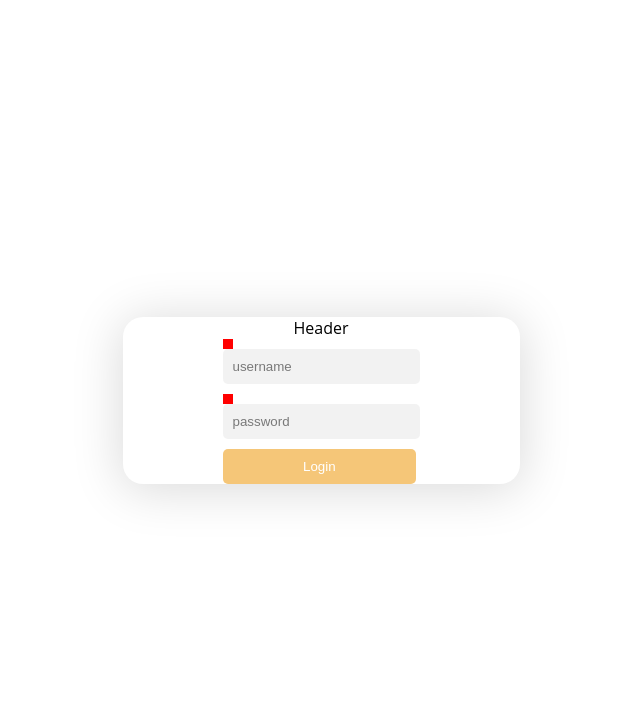
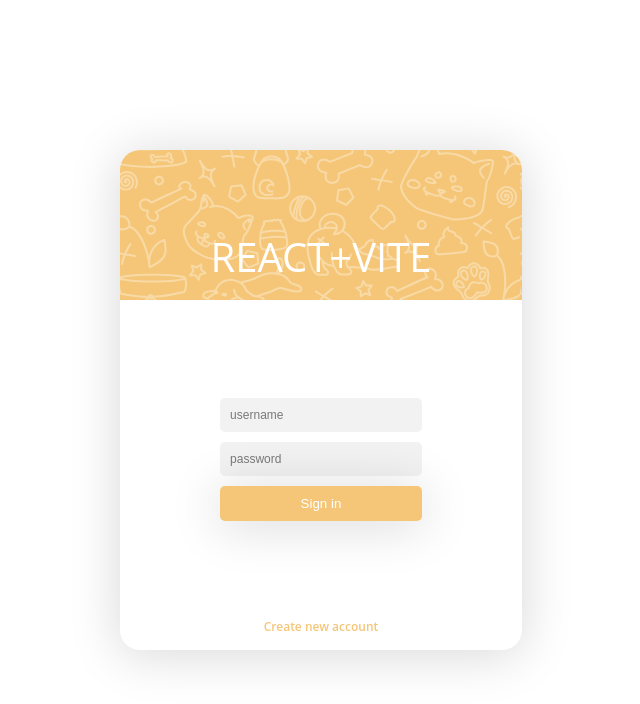
Before and after one commit to MuratFaizulla/react-template, a React (Vite) app: page / in a window 1280 px wide. Shown: the top 704 px of the page, without its empty margins (319-959 px from the left). Built offline with nearby package versions, Linux system fonts and the light colour scheme.

Commit message:
feat(auth): enhance LoginPage and form components
- improved LoginPage layout
- migrated styles to CSS modules
- added reusable PasswordInput

```diff
--- a/src/common/buttons/Button/Button.css
+++ /dev/null
@@ -1,7 +0,0 @@
-button {
-  padding: 10px 80.5px;
-  background-color: #f5c678;
-  color: white;
-  border: none;
-  border-radius: 5px;
-}
--- /dev/null
+++ b/src/common/buttons/Button/Button.module.css
@@ -0,0 +1,18 @@
+.button {
+  padding: 10px 80.5px;
+  background-color: #f5c678;
+  box-shadow: 0px 4px 50px 2px rgba(0, 0, 0, 0.15);
+  color: white;
+  border: none;
+  border-radius: 5px;
+  cursor: pointer;
+}
+
+.button:hover {
+  background-color: #f5c678;
+  box-shadow: 0px 2px 10px rgba(0, 0, 0, 0.05);
+}
+
+.button:active {
+  box-shadow: rgba(245, 198, 120, 0.7);
+}
--- a/src/common/buttons/Button/Button.tsx
+++ b/src/common/buttons/Button/Button.tsx
@@ -1,9 +1,11 @@
 import React from 'react';
-import './Button.css';
+import styles from './Button.module.css';
 interface ButtonProps extends React.HTMLProps<HTMLButtonElement> {
   isError?: boolean;
   // You can add custom props here if needed
 }
 export const Button: React.FC<ButtonProps> = ({ children, isError = false }) => {
-  return <button className={isError ? 'error' : ''}>{children}</button>;
+  return (
+    <button className={`${styles.button} ${isError ? styles.button_error : ''}`}>{children}</button>
+  );
 };
--- a/src/common/fields/inputs/Input/Input.css
+++ b/src/common/fields/inputs/Input/Input.module.css
@@ -4,9 +4,19 @@ input {
   border: none;
   padding: 10px;
   width: 100%;
+  font-size: 12px;
+  color: #000000;
 }
 input::placeholder {
   color: rgba(0, 0, 0, 0.5);
+}
+input:active,
+input:focus {
+  outline: none;
+  caret-color: #000000;
+}
+input:hover {
+  background-color: #ededed;
 }
 
 .input_error {
--- a/src/common/fields/inputs/Input/Input.tsx
+++ b/src/common/fields/inputs/Input/Input.tsx
@@ -1,5 +1,5 @@
 import React from 'react';
-import './Input.css';
+import styles from './Input.module.css';
 
 interface InputProps extends React.HTMLProps<HTMLInputElement> {
   isError?: boolean;
@@ -7,12 +7,11 @@ interface InputProps extends React.HTMLProps<HTMLInputElement> {
 }
 
 export const Input: React.FC<InputProps> = ({ isError = false, helperText, ...props }) => {
-  const className = isError ? 'input_error' : '';
   return (
     <>
-      <div className='test'></div>
-      <input className={className} {...props} />
-      {isError && helperText && <div className='input_helper_text'>{helperText}</div>}
+      {/* <div className='test'></div> */}
+      <input className={`${styles.input} ${isError ? styles.input_error : ''}`} {...props} />
+      {isError && helperText && <div className={styles.input_helper_text}>{helperText}</div>}
     </>
   );
 };
--- a/src/pages/LoginPage/LoginPage.css
+++ /dev/null
@@ -1,24 +0,0 @@
-.login_page {
-  height: 100vh;
-  display: flex;
-  justify-content: center;
-  align-items: center;
-}
-
-.login_page_container {
-  background: #ffffff;
-  box-shadow: 0px 4px 50px 2px rgba(0, 0, 0, 0.15);
-  border-radius: 20px;
-  display: flex;
-  justify-content: center;
-  align-items: center;
-  flex-direction: column;
-}
-
-.login_page_form_container {
-  padding: 0 100px;
-}
-.login_page_input_container {
-  margin-bottom: 10px;
-  height: 100%;
-}
--- /dev/null
+++ b/src/pages/LoginPage/LoginPage.module.css
@@ -0,0 +1,47 @@
+.page {
+  height: 100vh;
+  display: flex;
+  justify-content: center;
+  align-items: center;
+}
+
+.container {
+  height: 500px;
+  background: #ffffff;
+  box-shadow: 0px 4px 50px 2px rgba(0, 0, 0, 0.15);
+  border-radius: 20px;
+  display: flex;
+  justify-content: space-between;
+  align-items: center;
+  flex-direction: column;
+}
+
+.container_header {
+  display: flex;
+  justify-content: center;
+  align-items: end;
+  padding: 16px;
+  height: 150px;
+  width: 100%;
+  border-radius: 20px 20px 0 0;
+  background-image: url('../../static/images/dogge_background.svg');
+  color: #ffffff;
+  font-size: 40px;
+}
+
+.form_container {
+  padding: 0 100px;
+}
+
+.input_container {
+  margin-bottom: 10px;
+}
+
+.sing_up_container {
+  margin-bottom: 15px;
+  align-items: center;
+  font-weight: 600;
+  font-size: 12px;
+  color: #f5c678;
+  cursor: pointer;
+}
--- a/src/pages/LoginPage/LoginPage.tsx
+++ b/src/pages/LoginPage/LoginPage.tsx
@@ -1,44 +1,90 @@
 import React from 'react';
-import { Input } from '../../common/fields/inputs/Input/Input';
-import { Button } from '../../common/buttons/Button/Button';
 
-import './LoginPage.css';
+import { Input } from '../../common/fields/inputs';
+import { Button } from '../../common/buttons';
+
+import styles from './LoginPage.module.css';
+
+const validateIsEmpty = (value: string) => {
+  if (!value) return 'field required';
+  return null;
+};
+
+const validateUsername = (value: string) => {
+  return validateIsEmpty(value);
+};
+
+const validatePassword = (value: string) => {
+  return validateIsEmpty(value);
+};
+
+const loginFormValidateSchema = {
+  username: validateUsername,
+  password: validatePassword
+};
+
+const validateLoginForm = (name: keyof typeof loginFormValidateSchema, value: string) => {
+  return loginFormValidateSchema[name](value);
+};
+
+interface FormErrors {
+  username: string | null;
+  password: string | null;
+}
 
 export const LoginPage = () => {
   const [formValues, setFormValues] = React.useState({ username: '', password: '' });
+  const [formErrors, setFormErrors] = React.useState<FormErrors>({
+    username: null,
+    password: null
+  });
 
   return (
-    <div className='login_page'>
-      <div className='login_page_container'>
-        <div>Header</div>
-        <div className='login_page_form_container'>
-          <div className='login_page_input_container'>
+    <div className={styles.page}>
+      <div className={styles.container}>
+        <div className={styles.container_header}>REACT+VITE</div>
+        <div className={styles.form_container}>
+          <div className={styles.input_container}>
             <Input
-              isError={false}
-              helperText='validation'
               value={formValues.username}
               placeholder='username'
-              onChange={(event: React.ChangeEvent<HTMLInputElement>) =>
-                setFormValues({ ...formValues, username: event.target.value })
-              }
+              onChange={(event: React.ChangeEvent<HTMLInputElement>) => {
+                const username = event.target.value;
+                setFormValues({ ...formValues, username });
+                const error = validateLoginForm('username', username);
+                setFormErrors({ ...formErrors, username: error });
+              }}
+              {...(!!formErrors.username && {
+                isError: !!formErrors.username,
+                helperText: formErrors.username
+              })}
             />
           </div>
-          <div className='login_page_input_container'>
+
+          <div className={styles.input_container}>
             <Input
-              isError={false}
-              helperText='validation'
               value={formValues.password}
               placeholder='password'
               type='password'
-              onChange={(event: React.ChangeEvent<HTMLInputElement>) =>
-                setFormValues({ ...formValues, password: event.target.value })
-              }
+              onChange={(event: React.ChangeEvent<HTMLInputElement>) => {
+                const password = event.target.value;
+                setFormValues({ ...formValues, password });
+
+                const error = validateLoginForm('password', password);
+                setFormErrors({ ...formErrors, password: error });
+              }}
+              {...(!!formErrors.password && {
+                isError: !!formErrors.password,
+                helperText: formErrors.password
+              })}
             />
           </div>
-          <div className='login_page_button_container'>
-            <Button>Login</Button>
+          <div>
+            <Button>Sign in</Button>
           </div>
         </div>
+
+        <div className={styles.sing_up_container}>Create new account</div>
       </div>
     </div>
   );
```
Also changed, not shown: src/App.css (+5 -3 lines), src/static/images/dogge_background.svg (added).
